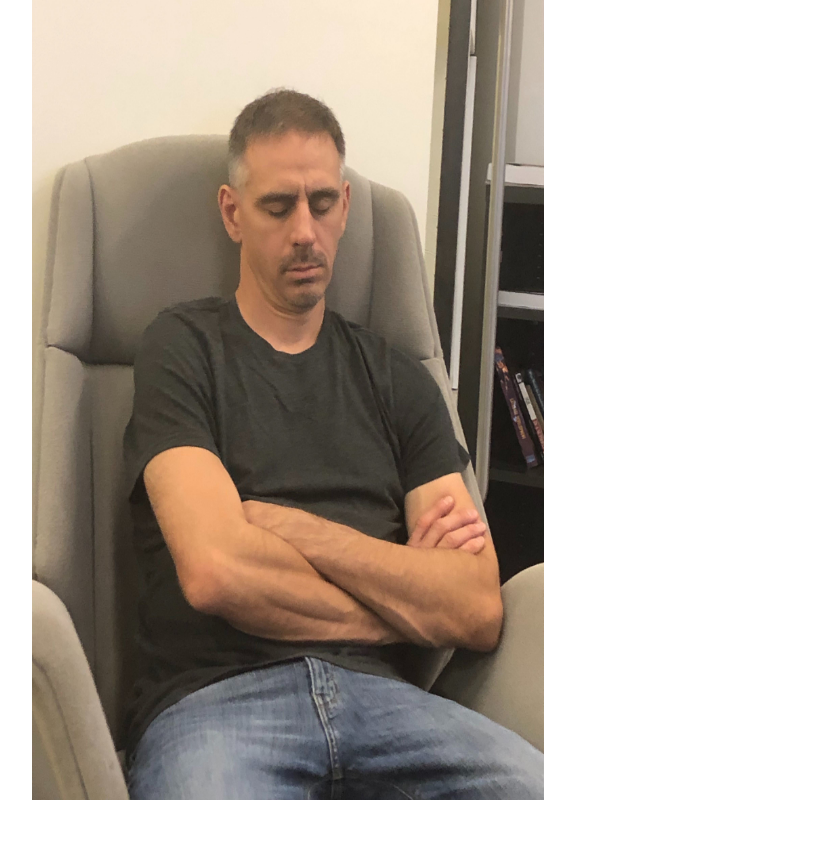
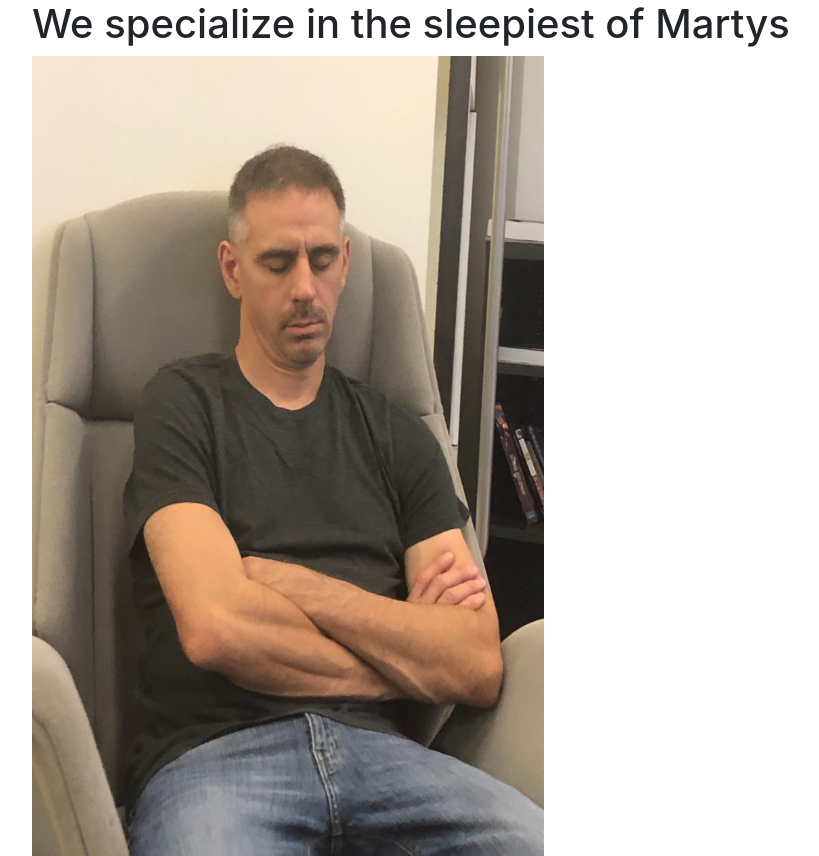
Before and after one commit to jmurph1992/sleeping-marty, a plain HTML site: page public-html/index.html in a window 1280 px wide. Shown: the whole page, without its empty margins (53-872 px from the left). Before the commit the page ends 800 px from the top, so only its background shows below. Drawn offline with nearby package versions, Linux system fonts and the light colour scheme.

Commit message:
add title in bootstrap column

```diff
--- a/public-html/index.html
+++ b/public-html/index.html
@@ -14,6 +14,11 @@
   </head>
   <body>
     <div class="container">
+		<div class="row">
+			<div class="col">
+				<h1>We specialize in the sleepiest of Martys</h1>
+			</div>
+		</div>
       <div class="row">
         <div class="col">
           <img
```
